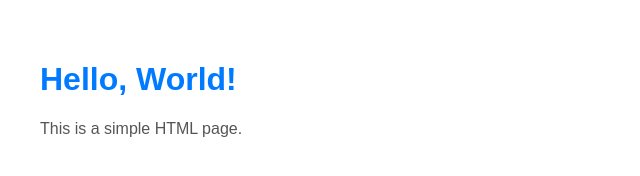
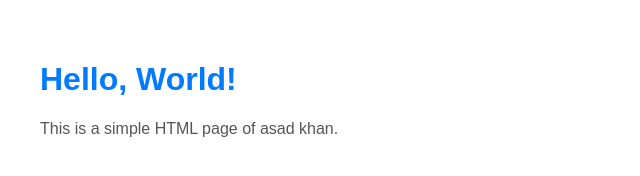
Before and after one commit to asadsarkaar99/aws, a plain HTML site: page index.html in a window 1280 px wide. Shown: the whole page, without its empty margins (0-640 px from the left). Drawn offline with Linux system fonts and the light colour scheme.

Commit message:
Update index.html

```diff
--- a/index.html
+++ b/index.html
@@ -22,6 +22,6 @@
 </head>
 <body>
     <h1>Hello, World!</h1>
-    <p>This is a simple HTML page.</p>
+    <p>This is a simple HTML page of asad khan.</p>
 </body>
 </html>
```
